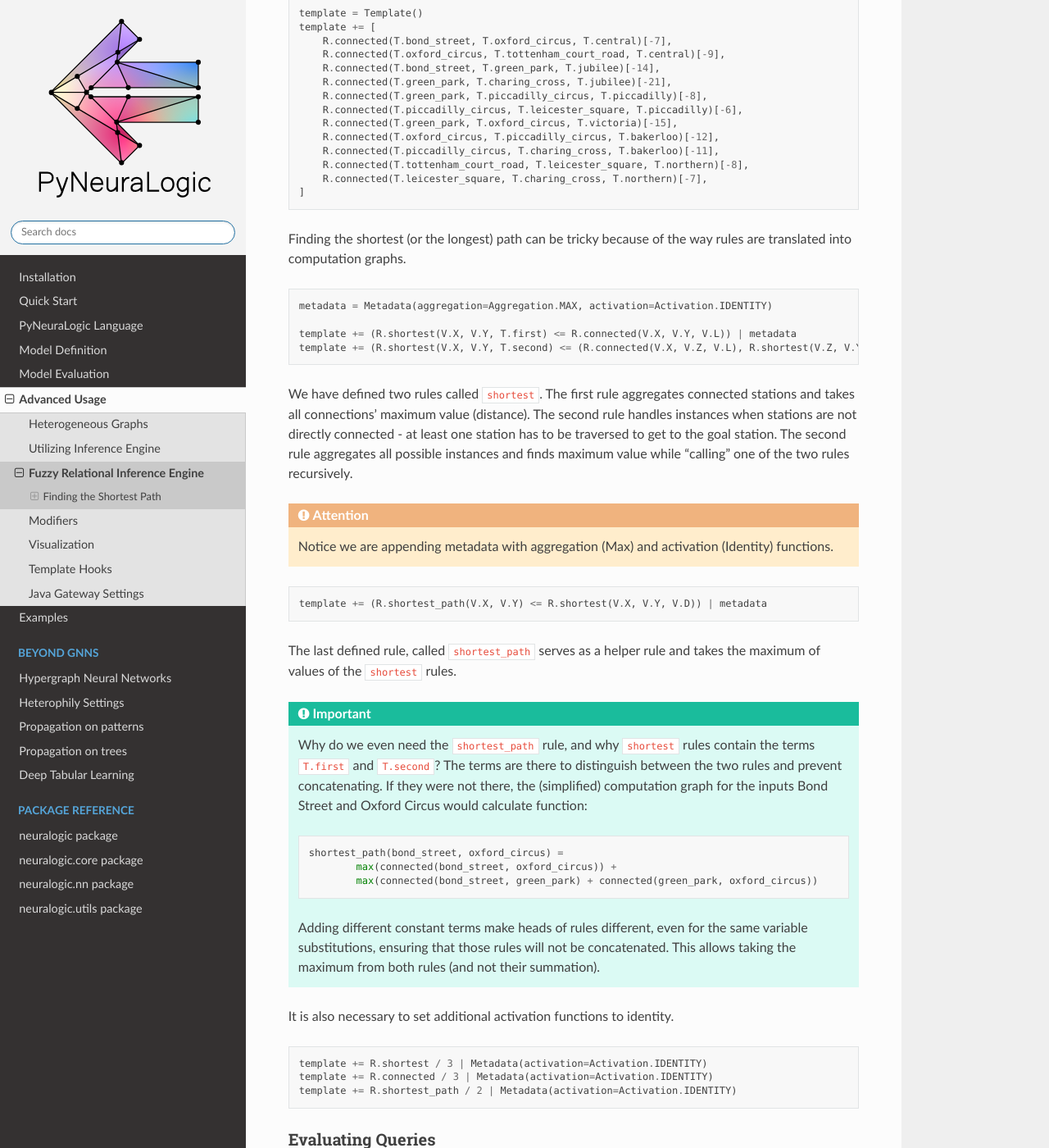
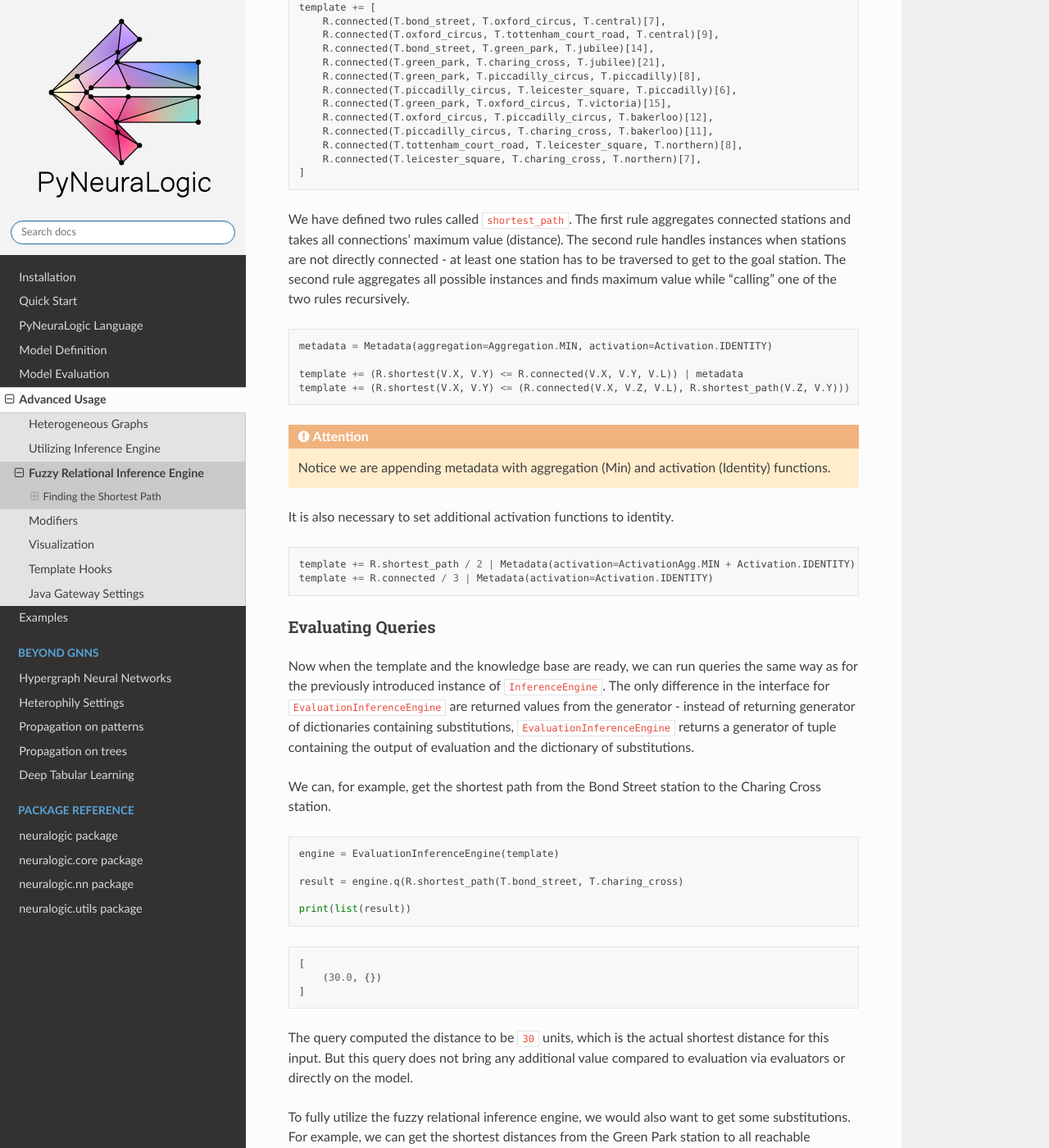
Before and after one commit to LukasZahradnik/PyNeuraLogic, a Sphinx documentation site: the page built from docs/eval_inference_engine.rst, in a window 1280 px wide and 1400 px high, scrolled down 821 px. Shown: the whole window at 82% size. Built offline with Sphinx 7.4.7 and the Read the Docs theme 2.0.0, drawn with Linux system fonts in a browser that asks for light colours; some of the changed text lies outside the part shown.

Commit message:
Update fuzzy relational inference engine docs

```diff
--- a/docs/eval_inference_engine.rst
+++ b/docs/eval_inference_engine.rst
@@ -22,79 +22,52 @@ with a slight twist - we introduce weights to connections, representing either d
 |
 
 
-The encoding is almost the same, except for added values to each connection, that is :code:`connected(From, To, Line)[-Distance]`.
-Note that distances are negated since we will maximize the output; thus, getting the minimum.
+The encoding is almost the same, except for added values to each connection, that is :code:`connected(From, To, Line)[Distance]`.
 
 .. code-block:: Python
 
-    from neuralogic.core import Template, R, V, T, Metadata, Aggregation, Activation
+    from neuralogic.core import Template, R, V, T, Metadata, Aggregation, Activation, ActivationAgg
     from neuralogic.core.evaluation_inference_engine import EvaluationInferenceEngine
 
 
     template = Template()
     template += [
-        R.connected(T.bond_street, T.oxford_circus, T.central)[-7],
-        R.connected(T.oxford_circus, T.tottenham_court_road, T.central)[-9],
-        R.connected(T.bond_street, T.green_park, T.jubilee)[-14],
-        R.connected(T.green_park, T.charing_cross, T.jubilee)[-21],
-        R.connected(T.green_park, T.piccadilly_circus, T.piccadilly)[-8],
-        R.connected(T.piccadilly_circus, T.leicester_square, T.piccadilly)[-6],
-        R.connected(T.green_park, T.oxford_circus, T.victoria)[-15],
-        R.connected(T.oxford_circus, T.piccadilly_circus, T.bakerloo)[-12],
-        R.connected(T.piccadilly_circus, T.charing_cross, T.bakerloo)[-11],
-        R.connected(T.tottenham_court_road, T.leicester_square, T.northern)[-8],
-        R.connected(T.leicester_square, T.charing_cross, T.northern)[-7],
+        R.connected(T.bond_street, T.oxford_circus, T.central)[7],
+        R.connected(T.oxford_circus, T.tottenham_court_road, T.central)[9],
+        R.connected(T.bond_street, T.green_park, T.jubilee)[14],
+        R.connected(T.green_park, T.charing_cross, T.jubilee)[21],
+        R.connected(T.green_park, T.piccadilly_circus, T.piccadilly)[8],
+        R.connected(T.piccadilly_circus, T.leicester_square, T.piccadilly)[6],
+        R.connected(T.green_park, T.oxford_circus, T.victoria)[15],
+        R.connected(T.oxford_circus, T.piccadilly_circus, T.bakerloo)[12],
+        R.connected(T.piccadilly_circus, T.charing_cross, T.bakerloo)[11],
+        R.connected(T.tottenham_court_road, T.leicester_square, T.northern)[8],
+        R.connected(T.leicester_square, T.charing_cross, T.northern)[7],
     ]
 
-
-Finding the shortest (or the longest) path can be tricky because of the way rules are translated into computation graphs.
+We have defined two rules called :code:`shortest_path`. The first rule aggregates connected stations and takes all connections' maximum value (distance).
+The second rule handles instances when stations are not directly connected - at least one station has to be traversed
+to get to the goal station. The second rule aggregates all possible instances and finds maximum value while "calling" one of the two rules recursively.
 
 .. code-block:: Python
 
-    metadata = Metadata(aggregation=Aggregation.MAX, activation=Activation.IDENTITY)
+    metadata = Metadata(aggregation=Aggregation.MIN, activation=Activation.IDENTITY)
 
-    template += (R.shortest(V.X, V.Y, T.first) <= R.connected(V.X, V.Y, V.L)) | metadata
-    template += (R.shortest(V.X, V.Y, T.second) <= (R.connected(V.X, V.Z, V.L), R.shortest(V.Z, V.Y, V.D))) | metadata
+    template += (R.shortest(V.X, V.Y) <= R.connected(V.X, V.Y, V.L)) | metadata
+    template += (R.shortest(V.X, V.Y) <= (R.connected(V.X, V.Z, V.L), R.shortest_path(V.Z, V.Y))) | metadata
 
-We have defined two rules called :code:`shortest`. The first rule aggregates connected stations and takes all connections' maximum value (distance).
-The second rule handles instances when stations are not directly connected - at least one station has to be traversed
-to get to the goal station. The second rule aggregates all possible instances and finds maximum value while "calling" one of the two rules recursively.
 
 .. attention::
 
-    Notice we are appending metadata with aggregation (Max) and activation (Identity) functions.
-
-.. code-block:: Python
-
-    template += (R.shortest_path(V.X, V.Y) <= R.shortest(V.X, V.Y, V.D)) | metadata
-
-The last defined rule, called :code:`shortest_path` serves as a helper rule and takes the
-maximum of values of the :code:`shortest` rules.
-
-
-.. important::
-
-    Why do we even need the :code:`shortest_path` rule, and why :code:`shortest` rules contain the terms :code:`T.first` and :code:`T.second`?
-    The terms are there to distinguish between the two rules and prevent concatenating. If they were not there, the
-    (simplified) computation graph for the inputs Bond Street and Oxford Circus would calculate function:
-
-    .. code-block::
-
-        shortest_path(bond_street, oxford_circus) =
-                max(connected(bond_street, oxford_circus)) +
-                max(connected(bond_street, green_park) + connected(green_park, oxford_circus))
-
-    Adding different constant terms make heads of rules different, even for the same variable substitutions, ensuring that those rules will not be concatenated.
-    This allows taking the maximum from both rules (and not their summation).
+    Notice we are appending metadata with aggregation (Min) and activation (Identity) functions.
 
 
 It is also necessary to set additional activation functions to identity.
 
 .. code-block:: Python
 
-    template += R.shortest / 3 | Metadata(activation=Activation.IDENTITY)
+    template += R.shortest_path / 2 | Metadata(activation=ActivationAgg.MIN + Activation.IDENTITY)
     template += R.connected / 3 | Metadata(activation=Activation.IDENTITY)
-    template += R.shortest_path / 2 | Metadata(activation=Activation.IDENTITY)
 
 
 Evaluating Queries
@@ -135,11 +108,11 @@ To fully utilize the fuzzy relational inference engine, we would also want to ge
 .. code-block::
 
     [
-        (-19.0, {'X': 'charing_cross'}),
-        (-14.0, {'X': 'leicester_square'}),
-        (-8.0, {'X': 'piccadilly_circus'}),
-        (-15.0, {'X': 'oxford_circus'}),
-        (-24.0, {'X': 'tottenham_court_road'})
+        (19.0, {'X': 'charing_cross'}),
+        (14.0, {'X': 'leicester_square'}),
+        (8.0, {'X': 'piccadilly_circus'}),
+        (15.0, {'X': 'oxford_circus'}),
+        (24.0, {'X': 'tottenham_court_road'})
     ]
 
 This output then tells us that the shortest path to the Charing Cross station from the Green Park station is :code:`19` units long, to the Leicester Square station it is :code:`14` units long, and so on.
```
Also changed, not shown: other parts of docs/eval_inference_engine.rst (+2 -2 lines).
